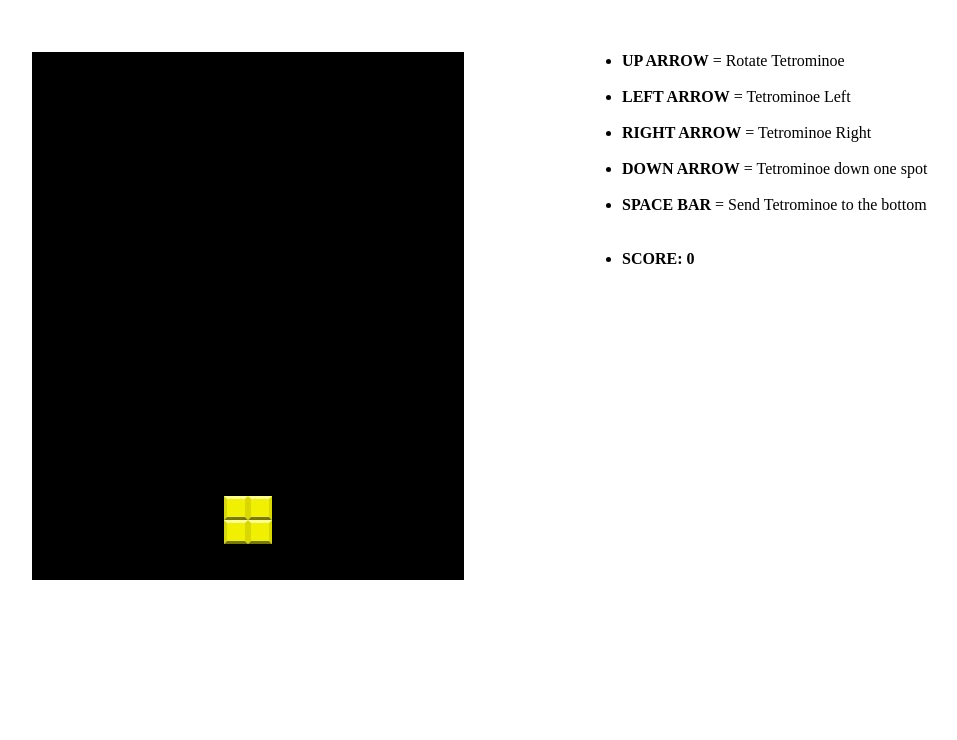
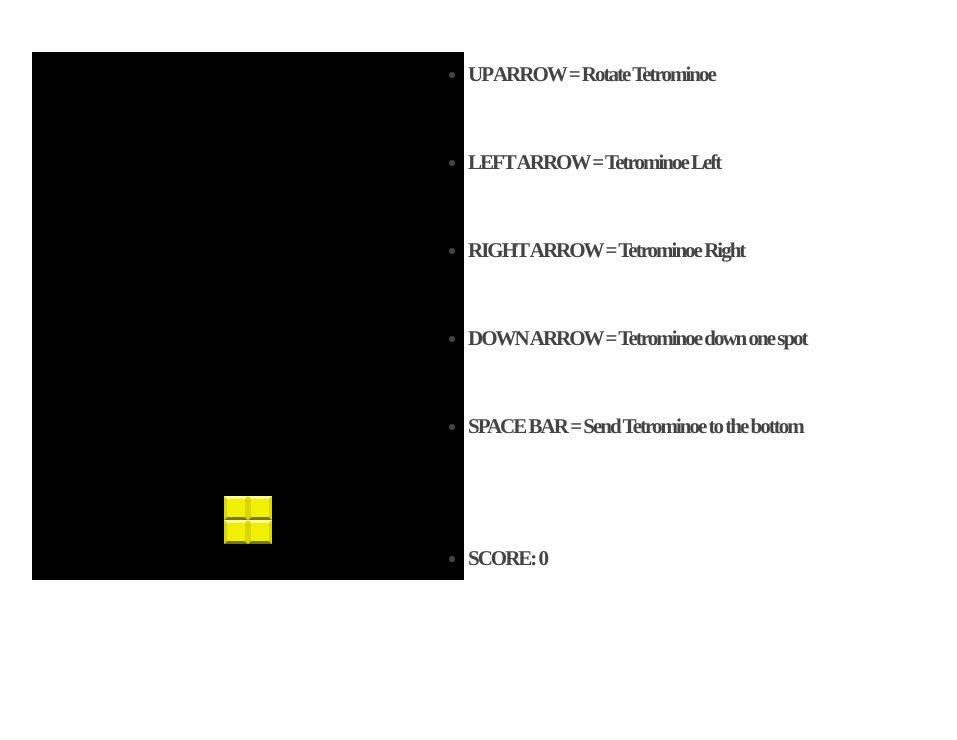
Before and after one commit to DeltaCoderr/Tetris-Game, a plain HTML site: page index.html in a window 1280 px wide. Shown: the part 60-800 px from the top of the page, without its empty margins (158-1115 px from the left). Drawn offline with Linux system fonts and the light colour scheme.

Commit message:
another one
another one

```diff
--- a/js_tetris.css
+++ b/js_tetris.css
@@ -22,9 +22,14 @@ h2 {
 }
 
 #instructions {
-    float: right;
-    width: 350px;
-    margin: 0px auto 0px 0px;
+ font-family: times, Times New Roman, times-roman, georgia, serif;
+ color: #444;
+ margin: 0;
+ padding: 0px 0px 6px 0px;
+ font-size: 21px;
+ line-height: 44px;
+ letter-spacing: -2px;
+ font-weight: bold;
 }
 
 #screen {
```
